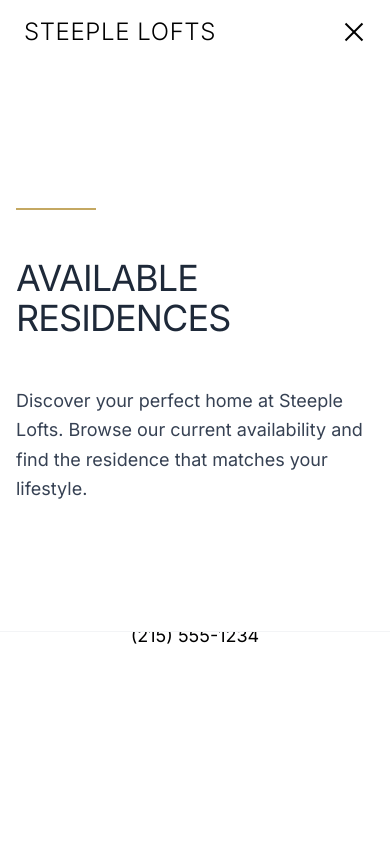
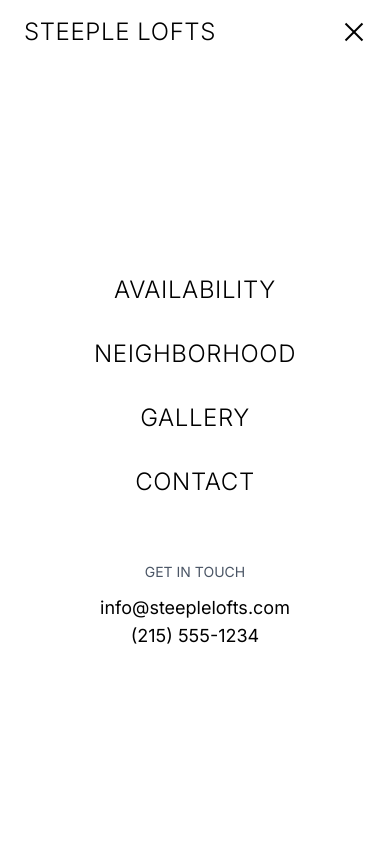
Before and after one commit to Ayosage/loft-uc, a Next.js app: page /availability in a window 390 px wide. Both pictures are taken after a click on the button "Toggle menu". Shown: the top 844 px of the page. Built offline with nearby package versions, Linux system fonts and the light colour scheme.

Commit message:
mobile nav fix - footer link

```diff
--- a/src/app/availability/page.tsx
+++ b/src/app/availability/page.tsx
@@ -63,7 +63,7 @@ export default function Availability() {
   return (
     <div className="pt-28 min-h-screen">
       {/* Hero Section */}
-      <div className="relative z-40 py-24 px-4 bg-white border-b border-gray-100">
+      <div className="relative py-24 px-4 bg-white border-b border-gray-100">
         <div className="max-w-7xl mx-auto">
           <div className="max-w-3xl">
             <div className="w-20 h-0.5 bg-[#C4A862] mb-12"></div>
@@ -78,10 +78,9 @@ export default function Availability() {
         </div>
       </div>
 
-      {/* Listings Section with Embedded Appfolio */}
-      <div className="relative pt-16 pb-12 px-4 bg-white z-20">
-        <div className="max-w-7xl mx-auto">
-          <div className="mb-10">
+      {/* Listings Section with Embedded Appfolio - Full Width */}
+      <div className="relative pt-16 pb-12 bg-white z-20">
+        <div className="max-w-7xl mx-auto px-4 mb-10">
           <h2 className="text-3xl font-light text-gray-800 mb-6 tracking-wide">
             CURRENT AVAILABILITY
           </h2>
@@ -91,8 +90,8 @@ export default function Availability() {
           </p>
         </div>
 
-          {/* Appfolio Container - embedded in iframe with srcdoc */}
-          <div className="mb-12 border border-gray-100 rounded-lg overflow-hidden">
+        {/* Appfolio Container - Full width */}
+        <div className="w-full mb-12 border-y border-gray-100 overflow-hidden">
           <iframe
             className="w-full border-none"
             style={{ height: '800px', minHeight: '800px' }}
@@ -105,7 +104,7 @@ export default function Availability() {
         </div>
 
         {/* Show all listings button */}
-          <div className="text-center mt-12">
+        <div className="max-w-7xl mx-auto px-4 text-center mt-12">
           <Link
             href="https://madisonparke.appfolio.com/listings"
             target="_blank"
@@ -114,7 +113,6 @@ export default function Availability() {
           >
             VIEW ALL LISTINGS
           </Link>
-          </div>
         </div>
       </div>
 
--- a/src/app/contact/page.tsx
+++ b/src/app/contact/page.tsx
@@ -74,7 +74,7 @@ export default function Contact() {
   return (
     <div className="pt-28 min-h-screen">
       {/* Hero Section */}
-      <div className="relative z-40 py-24 px-4 bg-white border-b border-gray-100">
+      <div className="relative py-24 px-4 bg-white border-b border-gray-100">
         <div className="max-w-7xl mx-auto">
           <div className="max-w-3xl">
             <div className="w-20 h-0.5 bg-[#C4A862] mb-12"></div>
--- a/src/app/gallery/page.tsx
+++ b/src/app/gallery/page.tsx
@@ -42,7 +42,7 @@ export default function Gallery() {
   return (
     <div className="pt-28 min-h-screen">
       {/* Hero Section */}
-      <div className="relative z-40 py-24 px-4 bg-white border-b border-gray-100">
+      <div className="relative py-24 px-4 bg-white border-b border-gray-100">
         <div className="max-w-7xl mx-auto">
           <div className="max-w-3xl">
             <div className="w-20 h-0.5 bg-[#C4A862] mb-12"></div>
--- a/src/app/neighborhood/page.tsx
+++ b/src/app/neighborhood/page.tsx
@@ -10,7 +10,7 @@ export default function Neighborhood() {
   return (
     <div className="pt-28 min-h-screen">
       {/* Hero Section */}
-      <div className="relative z-40 py-24 px-4 bg-white border-b border-gray-100">
+      <div className="relative py-24 px-4 bg-white border-b border-gray-100">
         <div className="max-w-7xl mx-auto">
           <div className="max-w-3xl">
             <div className="w-20 h-0.5 bg-[#C4A862] mb-12"></div>
--- a/src/components/Footer.tsx
+++ b/src/components/Footer.tsx
@@ -9,6 +9,7 @@ export default function Footer() {
       <div className="max-w-7xl mx-auto px-4">
         {/* Logo */}
         <div className="flex justify-center mb-12">
+          <a href="https://www.madisonparke.com/" target="_blank" rel="noopener noreferrer">
             <Image
               src="/Asset 2(1).svg"
               alt="Steeple Lofts Logo"
@@ -16,6 +17,7 @@ export default function Footer() {
               height={60}
               className="h-auto"
             />
+          </a>
         </div>
 
         <div className="grid grid-cols-1 md:grid-cols-3 gap-10 mb-12">
--- a/src/components/Navbar.tsx
+++ b/src/components/Navbar.tsx
@@ -93,11 +93,11 @@ export default function Navbar() {
         <div className="fixed inset-0 bg-white z-40 flex flex-col justify-center items-center text-black pt-20">
           <div className="space-y-8 text-center">
             <Link
-              href="/residences"
+              href="/availability"
               className="block text-2xl font-light tracking-wide hover:text-[#C4A862] transition-colors"
               onClick={() => setMobileMenuOpen(false)}
             >
-              RESIDENCES
+              AVAILABILITY
             </Link>
             <Link
               href="/neighborhood"
```
Lines whose indentation alone changed are shown as unchanged.
